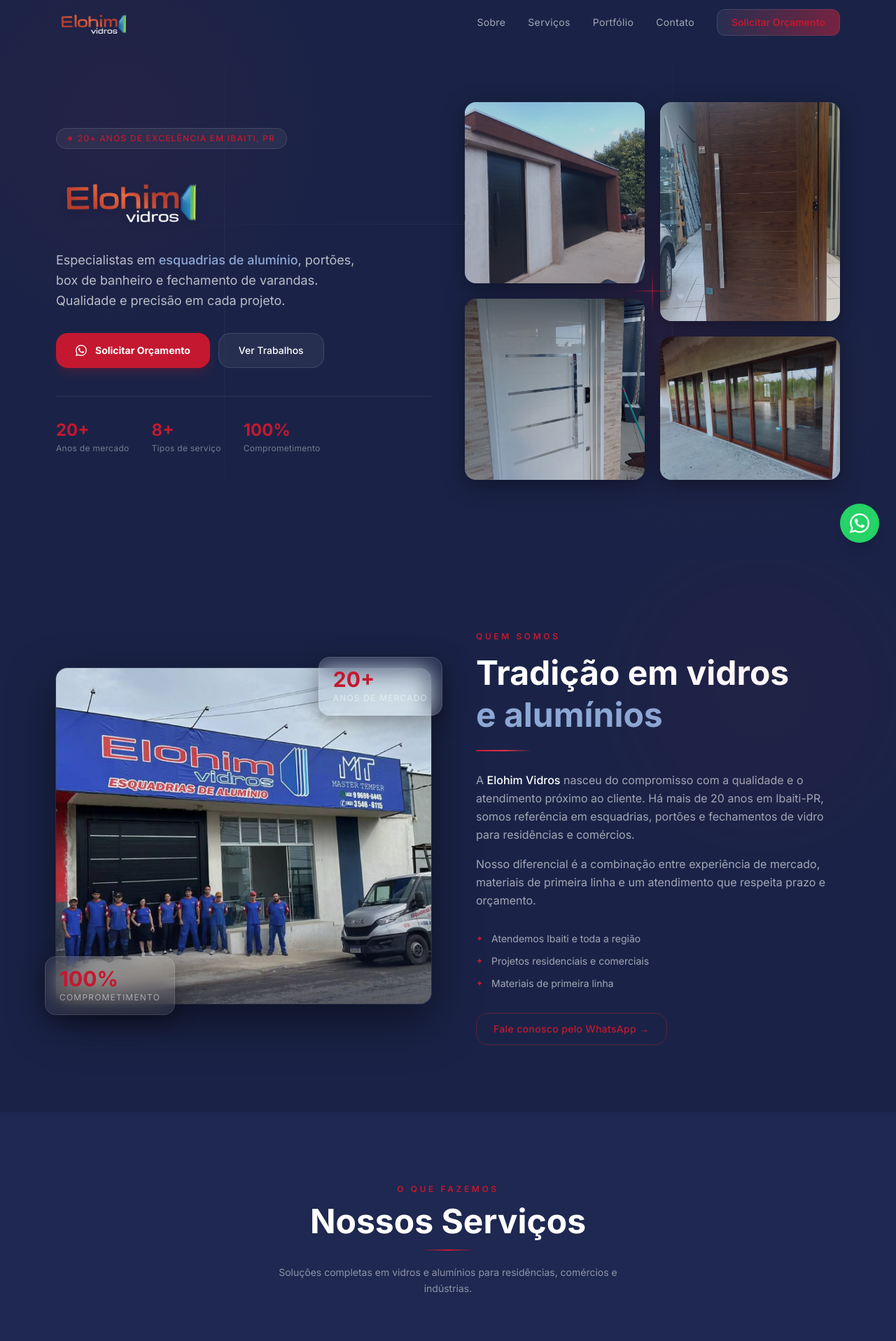
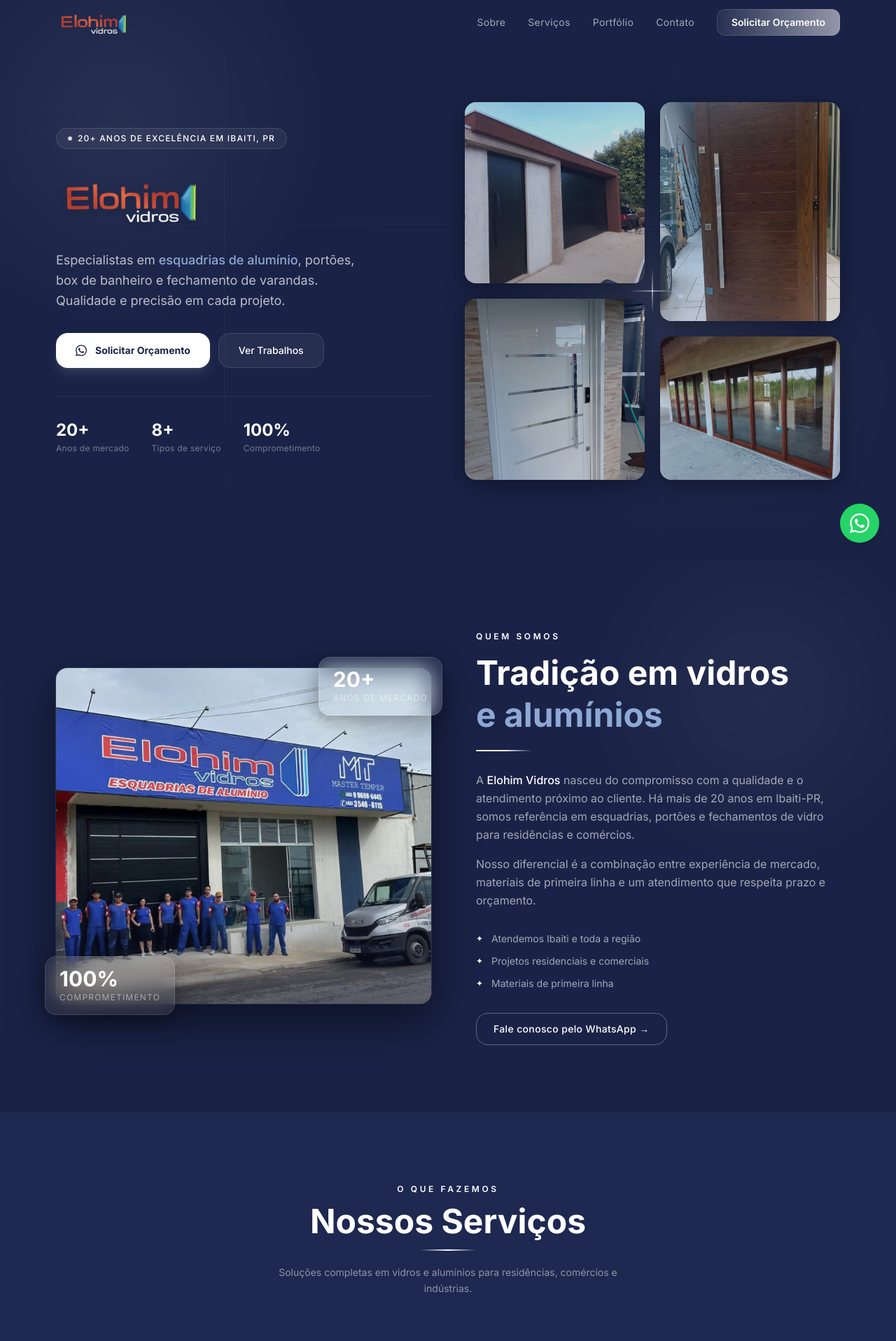
Before and after one commit to roverigor/vidros-elohim, a Next.js app: page / in a window 1280 px wide. Shown: the top 1917 px of the page at 70% size. Built offline with nearby package versions, Linux system fonts and the light colour scheme.

Commit message:
feat: replace red accents with white — cleaner contrast on navy background

```diff
--- a/components/Navbar.tsx
+++ b/components/Navbar.tsx
@@ -50,14 +50,14 @@
               className="text-sm text-white/60 hover:text-white transition-colors tracking-wide relative group"
             >
               {link.label}
-              <span className="absolute -bottom-0.5 left-0 w-0 h-px bg-[#C41830] group-hover:w-full transition-all duration-300" />
+              <span className="absolute -bottom-0.5 left-0 w-0 h-px bg-[#ffffff] group-hover:w-full transition-all duration-300" />
             </a>
           ))}
           <a
             href={WHATSAPP_URL}
             target="_blank"
             rel="noopener noreferrer"
-            className="glass shimmer-border text-[#C41830] text-sm font-semibold px-5 py-2 rounded-lg hover:gold-glow transition-all border border-[#C41830]/30 hover:border-[#C41830]/60"
+            className="glass shimmer-border text-white text-sm font-semibold px-5 py-2 rounded-lg hover:gold-glow transition-all border border-white/25 hover:border-white/50"
           >
             Solicitar Orçamento
           </a>
@@ -94,7 +94,7 @@
             href={WHATSAPP_URL}
             target="_blank"
             rel="noopener noreferrer"
-            className="text-center bg-[#C41830] text-white font-bold px-4 py-3 rounded-lg mt-1"
+            className="text-center bg-white text-[#1a2347] font-bold px-4 py-3 rounded-lg mt-1"
           >
             Solicitar Orçamento
           </a>
--- a/components/sections/About.tsx
+++ b/components/sections/About.tsx
@@ -8,7 +8,7 @@
       {/* Background glow */}
       <div
         className="absolute top-0 right-0 w-96 h-96 rounded-full opacity-5 blur-3xl pointer-events-none"
-        style={{ background: 'radial-gradient(circle, #C41830, transparent)' }}
+        style={{ background: 'radial-gradient(circle, #ffffff, transparent)' }}
       />
 
       <div className="container mx-auto px-4 max-w-6xl">
@@ -19,7 +19,7 @@
             {/* Gold frame glow */}
             <div
               className="absolute -inset-1 rounded-3xl pointer-events-none"
-              style={{ background: 'radial-gradient(ellipse, rgba(196,24,48,0.12) 0%, transparent 70%)' }}
+              style={{ background: 'radial-gradient(ellipse, rgba(255,255,255,0.12) 0%, transparent 70%)' }}
             />
 
             {/* Photo */}
@@ -43,10 +43,10 @@
 
             {/* Stat badge — top right */}
             <div
-              className="absolute -top-4 -right-4 glass rounded-2xl px-5 py-4 border border-[#C41830]/30"
+              className="absolute -top-4 -right-4 glass rounded-2xl px-5 py-4 border border-white/25"
               style={{ boxShadow: '0 8px 32px rgba(0,0,0,0.4)' }}
             >
-              <div className="text-3xl font-bold text-[#C41830] leading-none">20+</div>
+              <div className="text-3xl font-bold text-white leading-none">20+</div>
               <div className="text-xs text-white/50 tracking-widest uppercase mt-1">anos de mercado</div>
             </div>
 
@@ -55,14 +55,14 @@
               className="absolute -bottom-4 -left-4 glass rounded-2xl px-5 py-4 border border-white/15"
               style={{ boxShadow: '0 8px 32px rgba(0,0,0,0.4)' }}
             >
-              <div className="text-3xl font-bold text-[#C41830] leading-none">100%</div>
+              <div className="text-3xl font-bold text-white leading-none">100%</div>
               <div className="text-xs text-white/50 tracking-widest uppercase mt-1">comprometimento</div>
             </div>
           </div>
 
           {/* Right — text */}
           <div className="md:pl-4">
-            <span className="text-xs font-semibold text-[#C41830] tracking-[0.3em] uppercase">
+            <span className="text-xs font-semibold text-white tracking-[0.3em] uppercase">
               Quem somos
             </span>
             <h2 className="mt-3 text-4xl md:text-5xl font-bold text-white leading-tight">
@@ -73,7 +73,7 @@
 
             <div
               className="mt-5 w-20 h-0.5 rounded-full"
-              style={{ background: 'linear-gradient(90deg, #C41830, #E53247, transparent)' }}
+              style={{ background: 'linear-gradient(90deg, #ffffff, #ffffff, transparent)' }}
             />
 
             <p className="mt-7 text-white/60 leading-relaxed text-base">
@@ -96,7 +96,7 @@
                 { icon: '✦', text: 'Materiais de primeira linha' },
               ].map((item) => (
                 <div key={item.text} className="flex items-center gap-3">
-                  <span className="text-[#C41830] text-xs">{item.icon}</span>
+                  <span className="text-white text-xs">{item.icon}</span>
                   <span className="text-white/60 text-sm">{item.text}</span>
                 </div>
               ))}
@@ -106,7 +106,7 @@
               href={WHATSAPP_URL}
               target="_blank"
               rel="noopener noreferrer"
-              className="inline-flex items-center gap-2 mt-8 border border-[#C41830]/40 text-[#C41830] hover:bg-[#C41830]/10 font-medium px-6 py-3 rounded-xl transition-all text-sm tracking-wide"
+              className="inline-flex items-center gap-2 mt-8 border border-white/30 text-white hover:bg-white/10 font-medium px-6 py-3 rounded-xl transition-all text-sm tracking-wide"
             >
               Fale conosco pelo WhatsApp →
             </a>
--- a/components/sections/Footer.tsx
+++ b/components/sections/Footer.tsx
@@ -43,7 +43,7 @@
               href="https://www.instagram.com/vidroselohim"
               target="_blank"
               rel="noopener noreferrer"
-              className="w-9 h-9 glass rounded-lg flex items-center justify-center text-white/50 hover:text-[#C41830] transition-colors border border-white/10"
+              className="w-9 h-9 glass rounded-lg flex items-center justify-center text-white/50 hover:text-white transition-colors border border-white/10"
               aria-label="Instagram"
             >
               <svg viewBox="0 0 24 24" fill="none" stroke="currentColor" strokeWidth="1.5" className="w-4 h-4">
--- a/components/sections/Hero.tsx
+++ b/components/sections/Hero.tsx
@@ -20,12 +20,12 @@
       {/* Subtle radial glow top-left */}
       <div
         className="absolute -top-32 -left-32 w-[600px] h-[600px] rounded-full pointer-events-none"
-        style={{ background: 'radial-gradient(circle, rgba(196,24,48,0.06) 0%, transparent 70%)' }}
+        style={{ background: 'radial-gradient(circle, rgba(255,255,255,0.06) 0%, transparent 70%)' }}
       />
       {/* Subtle radial glow bottom-right */}
       <div
         className="absolute bottom-0 right-0 w-[500px] h-[500px] rounded-full pointer-events-none"
-        style={{ background: 'radial-gradient(circle, rgba(196,24,48,0.04) 0%, transparent 70%)' }}
+        style={{ background: 'radial-gradient(circle, rgba(255,255,255,0.04) 0%, transparent 70%)' }}
       />
 
       {/* Aluminum grid lines */}
@@ -42,9 +42,9 @@
           {/* Left — text content */}
           <div>
             {/* Badge */}
-            <div className="inline-flex items-center gap-2 mb-8 px-4 py-1.5 glass rounded-full border border-[#C41830]/30">
-              <span className="w-1.5 h-1.5 rounded-full bg-[#C41830] animate-pulse" />
-              <span className="text-[#C41830] text-xs font-medium tracking-widest uppercase">
+            <div className="inline-flex items-center gap-2 mb-8 px-4 py-1.5 glass rounded-full border border-white/25">
+              <span className="w-1.5 h-1.5 rounded-full bg-[#ffffff] animate-pulse" />
+              <span className="text-white text-xs font-medium tracking-widest uppercase">
                 20+ anos de excelência em Ibaiti, PR
               </span>
             </div>
@@ -75,7 +75,7 @@
                 href={WHATSAPP_URL}
                 target="_blank"
                 rel="noopener noreferrer"
-                className="inline-flex items-center justify-center gap-3 bg-[#C41830] hover:bg-[#E53247] text-white font-bold px-7 py-3.5 rounded-xl transition-all shadow-lg shadow-[#C41830]/20 text-sm"
+                className="inline-flex items-center justify-center gap-3 bg-white hover:bg-white/90 text-[#1a2347] font-bold px-7 py-3.5 rounded-xl transition-all shadow-lg shadow-white/10 text-sm"
               >
                 <svg viewBox="0 0 24 24" className="w-4 h-4 fill-current shrink-0">
                   <path d="M17.472 14.382c-.297-.149-1.758-.867-2.03-.967-.273-.099-.471-.148-.67.15-.197.297-.767.966-.94 1.164-.173.199-.347.223-.644.075-.297-.15-1.255-.463-2.39-1.475-.883-.788-1.48-1.761-1.653-2.059-.173-.297-.018-.458.13-.606.134-.133.298-.347.446-.52.149-.174.198-.298.298-.497.099-.198.05-.371-.025-.52-.075-.149-.669-1.612-.916-2.207-.242-.579-.487-.5-.669-.51-.173-.008-.371-.01-.57-.01-.198 0-.52.074-.792.372-.272.297-1.04 1.016-1.04 2.479 0 1.462 1.065 2.875 1.213 3.074.149.198 2.096 3.2 5.077 4.487.709.306 1.262.489 1.694.625.712.227 1.36.195 1.871.118.571-.085 1.758-.719 2.006-1.413.248-.694.248-1.289.173-1.413-.074-.124-.272-.198-.57-.347m-5.421 7.403h-.004a9.87 9.87 0 01-5.031-1.378l-.361-.214-3.741.982.998-3.648-.235-.374a9.86 9.86 0 01-1.51-5.26c.001-5.45 4.436-9.884 9.888-9.884 2.64 0 5.122 1.03 6.988 2.898a9.825 9.825 0 012.893 6.994c-.003 5.45-4.437 9.884-9.885 9.884m8.413-18.297A11.815 11.815 0 0012.05 0C5.495 0 .16 5.335.157 11.892c0 2.096.547 4.142 1.588 5.945L.057 24l6.305-1.654a11.882 11.882 0 005.683 1.448h.005c6.554 0 11.89-5.335 11.893-11.893a11.821 11.821 0 00-3.48-8.413z" />
@@ -84,7 +84,7 @@
               </a>
               <a
                 href="#portfolio"
-                className="inline-flex items-center justify-center gap-2 glass border border-white/20 hover:border-[#C41830]/40 text-white font-medium px-7 py-3.5 rounded-xl transition-all text-sm"
+                className="inline-flex items-center justify-center gap-2 glass border border-white/20 hover:border-white/30 text-white font-medium px-7 py-3.5 rounded-xl transition-all text-sm"
               >
                 Ver Trabalhos
               </a>
@@ -98,7 +98,7 @@
                 { value: '100%', label: 'Comprometimento' },
               ].map((stat) => (
                 <div key={stat.label}>
-                  <div className="text-2xl font-bold text-[#C41830]">{stat.value}</div>
+                  <div className="text-2xl font-bold text-white">{stat.value}</div>
                   <div className="text-xs text-white/40 mt-0.5 tracking-wide">{stat.label}</div>
                 </div>
               ))}
@@ -110,7 +110,7 @@
             {/* Gold glow behind collage */}
             <div
               className="absolute inset-8 rounded-3xl pointer-events-none"
-              style={{ background: 'radial-gradient(ellipse, rgba(196,24,48,0.08) 0%, transparent 70%)' }}
+              style={{ background: 'radial-gradient(ellipse, rgba(255,255,255,0.08) 0%, transparent 70%)' }}
             />
 
             {/* Photo grid 2x2 with offset */}
@@ -141,11 +141,11 @@
             {/* Gold accent bar center */}
             <div
               className="absolute top-1/2 left-1/2 -translate-x-1/2 -translate-y-1/2 w-px h-16"
-              style={{ background: 'linear-gradient(to bottom, transparent, #C41830, transparent)' }}
+              style={{ background: 'linear-gradient(to bottom, transparent, #ffffff, transparent)' }}
             />
             <div
               className="absolute top-1/2 left-1/2 -translate-x-1/2 -translate-y-1/2 h-px w-16"
-              style={{ background: 'linear-gradient(to right, transparent, #C41830, transparent)' }}
+              style={{ background: 'linear-gradient(to right, transparent, #ffffff, transparent)' }}
             />
           </div>
         </div>
--- a/components/sections/Services.tsx
+++ b/components/sections/Services.tsx
@@ -57,7 +57,7 @@
       <div className="container mx-auto px-4 max-w-6xl">
         {/* Header */}
         <div className="text-center mb-16">
-          <span className="text-xs font-semibold text-[#C41830] tracking-[0.3em] uppercase">
+          <span className="text-xs font-semibold text-white tracking-[0.3em] uppercase">
             O que fazemos
           </span>
           <h2 className="mt-3 text-4xl md:text-5xl font-bold text-white">
@@ -65,7 +65,7 @@
           </h2>
           <div
             className="mt-4 mx-auto w-20 h-0.5 rounded-full"
-            style={{ background: 'linear-gradient(90deg, transparent, #C41830, transparent)' }}
+            style={{ background: 'linear-gradient(90deg, transparent, #ffffff, transparent)' }}
           />
           <p className="mt-5 text-white/50 max-w-lg mx-auto text-sm leading-relaxed">
             Soluções completas em vidros e alumínios para residências, comércios e indústrias.
@@ -94,7 +94,7 @@
 
               {/* Content */}
               <div className="flex flex-col flex-1 p-4">
-                <h3 className="font-semibold text-white text-sm mb-1.5 leading-tight group-hover:text-[#C41830] transition-colors">
+                <h3 className="font-semibold text-white text-sm mb-1.5 leading-tight group-hover:text-white transition-colors">
                   {service.title}
                 </h3>
                 <p className="text-white/40 text-xs leading-relaxed flex-1">
@@ -106,7 +106,7 @@
                   href={`https://wa.me/5543984247962?text=${service.waMsg}`}
                   target="_blank"
                   rel="noopener noreferrer"
-                  className="mt-4 flex items-center justify-center gap-2 bg-[#25D366]/10 hover:bg-[#25D366] border border-[#25D366]/30 hover:border-[#25D366] text-[#25D366] hover:text-white text-xs font-semibold py-2 px-3 rounded-lg transition-all duration-300"
+                  className="mt-4 flex items-center justify-center gap-2 bg-white/10 hover:bg-white border border-white/30 hover:border-white text-white/80 hover:text-[#1a2347] text-xs font-semibold py-2 px-3 rounded-lg transition-all duration-300"
                 >
                   <svg viewBox="0 0 24 24" className="w-3.5 h-3.5 fill-current shrink-0">
                     <path d="M17.472 14.382c-.297-.149-1.758-.867-2.03-.967-.273-.099-.471-.148-.67.15-.197.297-.767.966-.94 1.164-.173.199-.347.223-.644.075-.297-.15-1.255-.463-2.39-1.475-.883-.788-1.48-1.761-1.653-2.059-.173-.297-.018-.458.13-.606.134-.133.298-.347.446-.52.149-.174.198-.298.298-.497.099-.198.05-.371-.025-.52-.075-.149-.669-1.612-.916-2.207-.242-.579-.487-.5-.669-.51-.173-.008-.371-.01-.57-.01-.198 0-.52.074-.792.372-.272.297-1.04 1.016-1.04 2.479 0 1.462 1.065 2.875 1.213 3.074.149.198 2.096 3.2 5.077 4.487.709.306 1.262.489 1.694.625.712.227 1.36.195 1.871.118.571-.085 1.758-.719 2.006-1.413.248-.694.248-1.289.173-1.413-.074-.124-.272-.198-.57-.347m-5.421 7.403h-.004a9.87 9.87 0 01-5.031-1.378l-.361-.214-3.741.982.998-3.648-.235-.374a9.86 9.86 0 01-1.51-5.26c.001-5.45 4.436-9.884 9.888-9.884 2.64 0 5.122 1.03 6.988 2.898a9.825 9.825 0 012.893 6.994c-.003 5.45-4.437 9.884-9.885 9.884m8.413-18.297A11.815 11.815 0 0012.05 0C5.495 0 .16 5.335.157 11.892c0 2.096.547 4.142 1.588 5.945L.057 24l6.305-1.654a11.882 11.882 0 005.683 1.448h.005c6.554 0 11.89-5.335 11.893-11.893a11.821 11.821 0 00-3.48-8.413z" />
```
Also changed, not shown: app/globals.css (+9 -9 lines), components/sections/Contact.tsx (+6 -6 lines), components/sections/Portfolio.tsx (+4 -4 lines).
